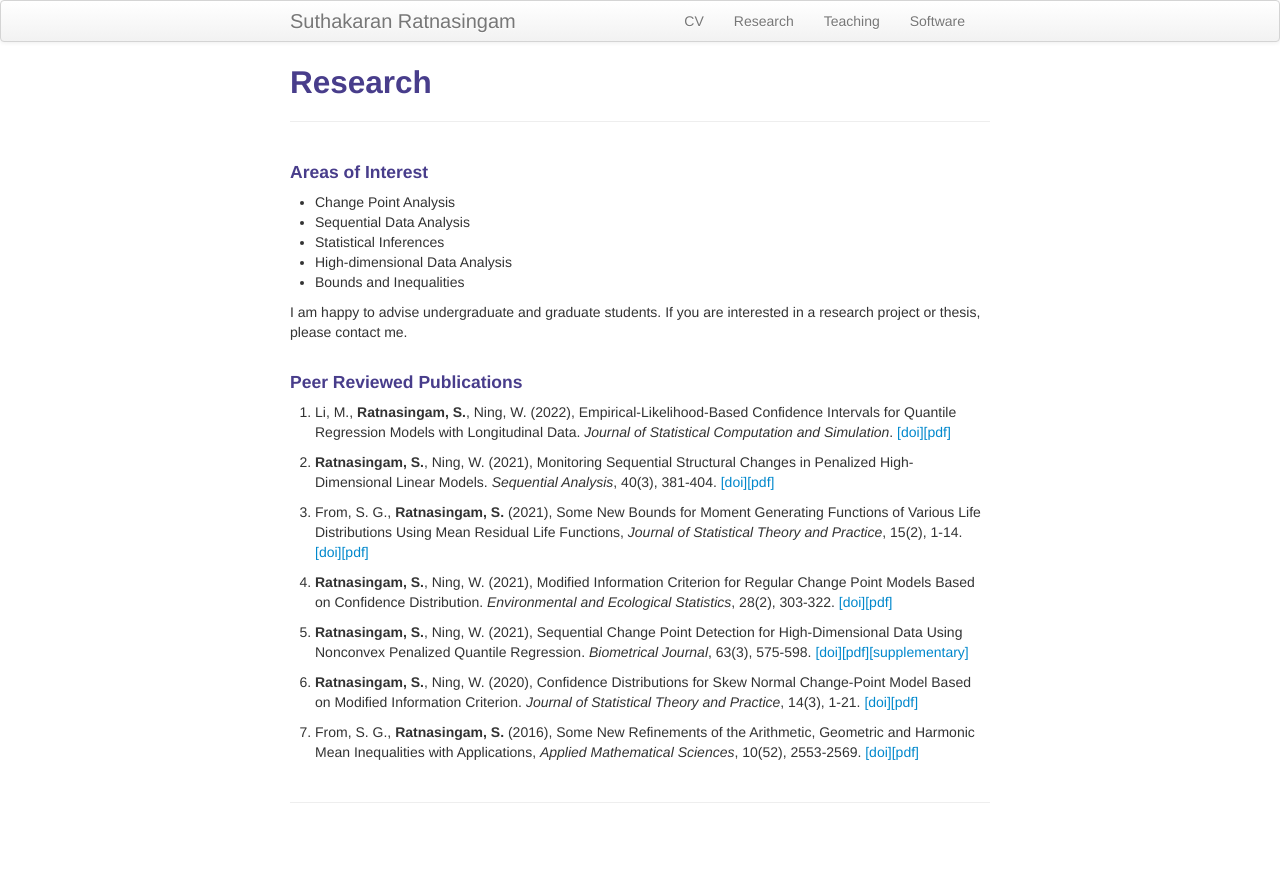
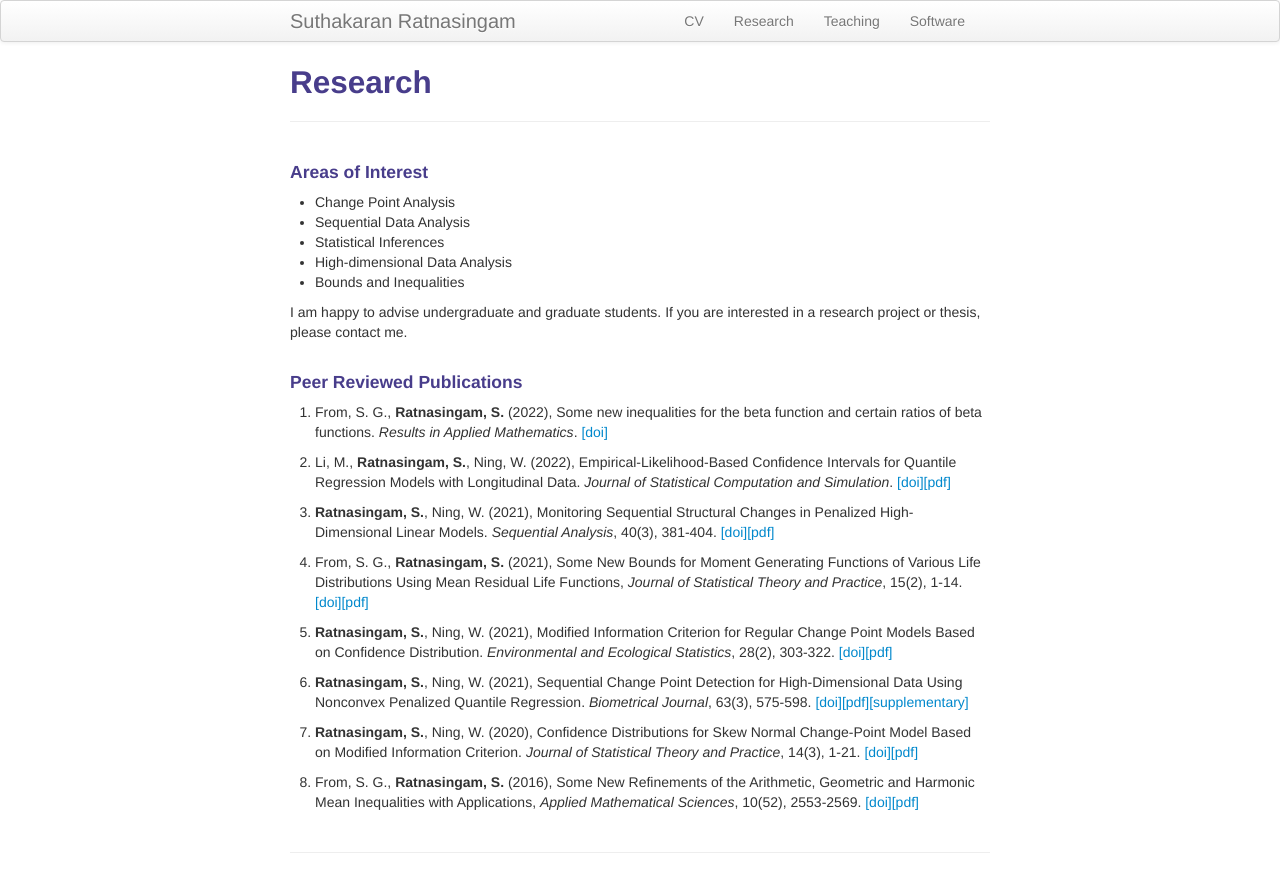
Before and after one commit to suthakaranr/suthakaranr.github.io, a Jekyll site: the page built from pages/Research.md, in a window 1280 px wide. Shown: the top 892 px of the page. Built offline with Jekyll 4.4.1, drawn with Linux system fonts in a browser that asks for light colours.

Commit message:
Update Research.md

```diff
--- a/pages/Research.md
+++ b/pages/Research.md
@@ -19,6 +19,9 @@ I am happy to advise undergraduate and graduate students. If you are interested
 
 #### Peer Reviewed Publications
 
+1. From, S. G., **Ratnasingam, S.** (2022), Some new inequalities for the beta function and certain ratios of beta functions. *Results in Applied
+Mathematics*.  <a style="text-decoration:none" href="https://doi.org/10.1016/j.rinam.2022.100302" target="_blank" rel="noopener noreferrer">[doi]</a>
+
 1. Li, M., **Ratnasingam, S.**, Ning, W. (2022), Empirical-Likelihood-Based Confidence Intervals for
 Quantile Regression Models with Longitudinal Data. *Journal of Statistical Computation and Simulation*. <a style="text-decoration:none" href="https://doi.org/10.1080/00949655.2022.2043322" target="_blank" rel="noopener noreferrer">[doi]</a><a style="text-decoration:none" href="../assets/2022ELJSCS.pdf" target="_blank" rel="noopener noreferrer">[pdf]</a>
 
```
